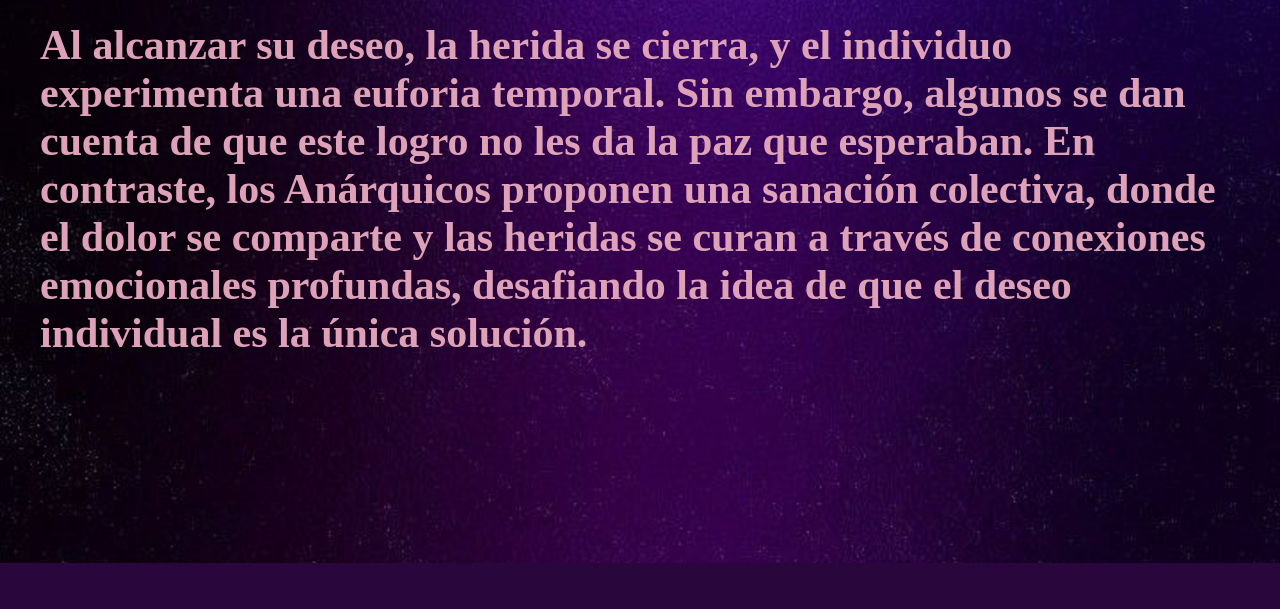
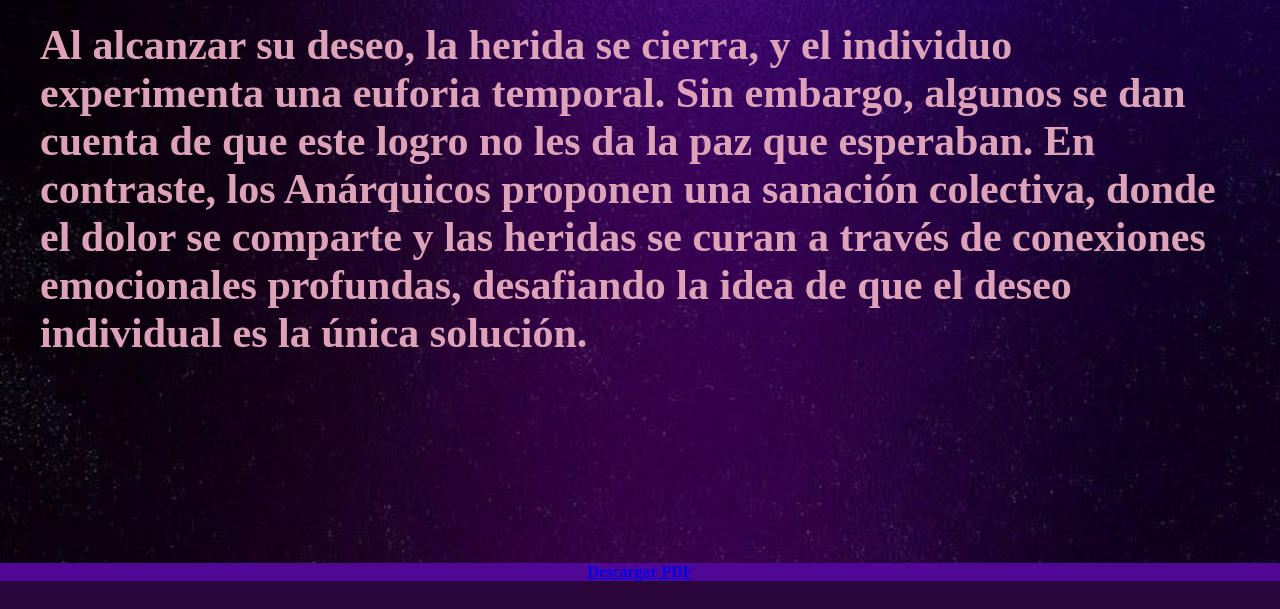
Before and after one commit to 0mit4r12/Indising, a plain HTML site: page tercera.html in a window 1280 px wide. Shown: the part 343-952 px from the top of the page. Drawn offline with Linux system fonts and the light colour scheme.

Commit message:
actualizacion

```diff
--- a/style.css
+++ b/style.css
@@ -273,3 +273,16 @@ font-style: normal;
     align-items: center;
     color:rgb(149, 77, 216)
 }
+
+.descarga{
+    display: flex;
+    justify-content: center;
+    align-items: center;
+    text-align: center;
+    grid-column: 1/3;
+    font-family: "ivypresto-headline", serif;
+    font-weight: 700;
+    font-style: normal;
+    background-color: rgb(80, 7, 149);
+
+}
--- a/tercera.html
+++ b/tercera.html
@@ -25,6 +25,9 @@
         <div class="reso">  <h1>Resolucion del conflicto</h1>
             <p>Al alcanzar su deseo, la herida se cierra, y el individuo experimenta una euforia temporal. Sin embargo, algunos se dan cuenta de que este logro no les da la paz que esperaban. En contraste, los Anárquicos proponen una sanación colectiva, donde el dolor se comparte y las heridas se curan a través de conexiones emocionales profundas, desafiando la idea de que el deseo individual es la única solución.</p>
         </div>
+        <div class="descarga">
+            <a href="IMPRESION FOLLETO INDISING.pdf" download="descarga para imprimir.pdf">Descargar PDF</a>
+        </div>
 
         <div class="finare">
 
```
